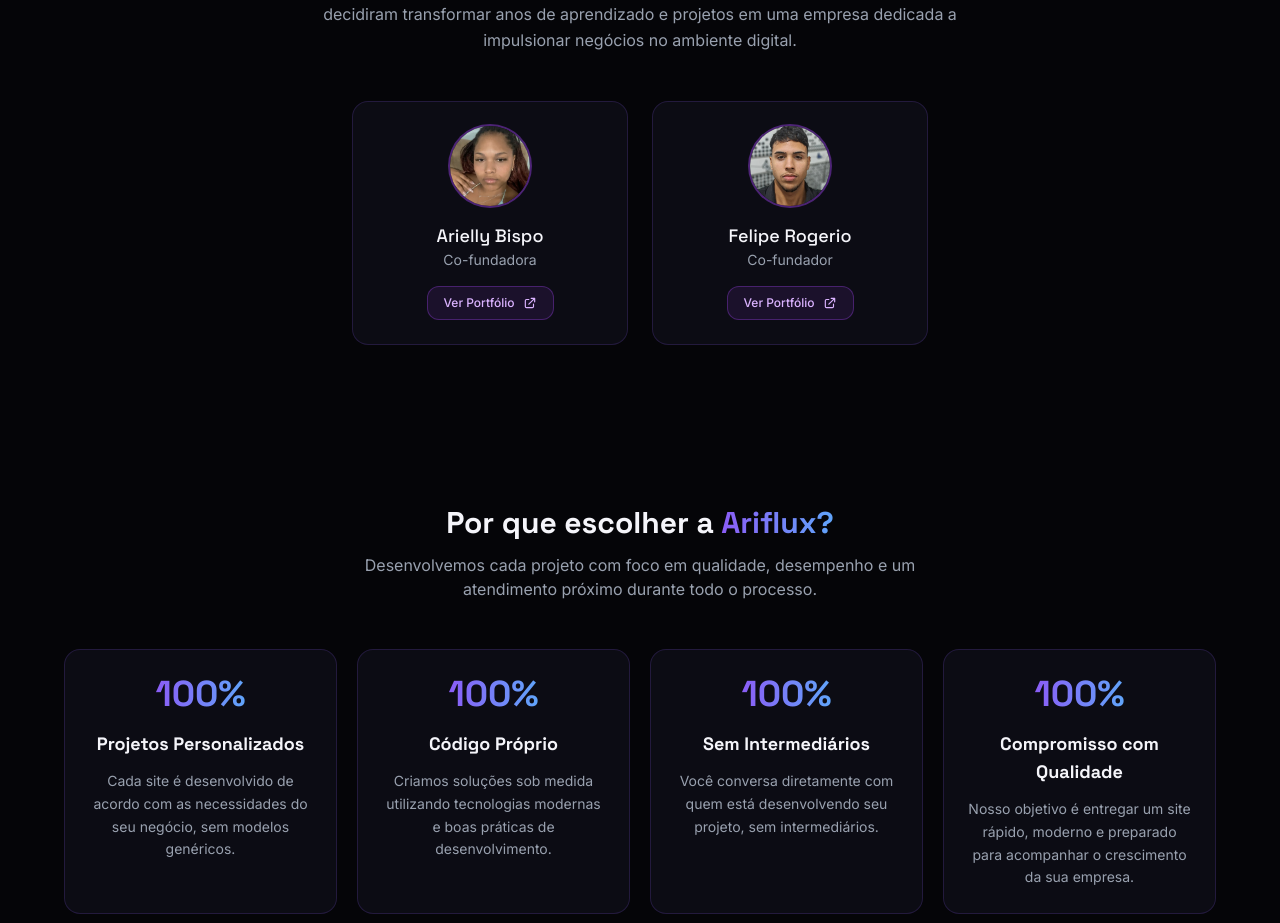
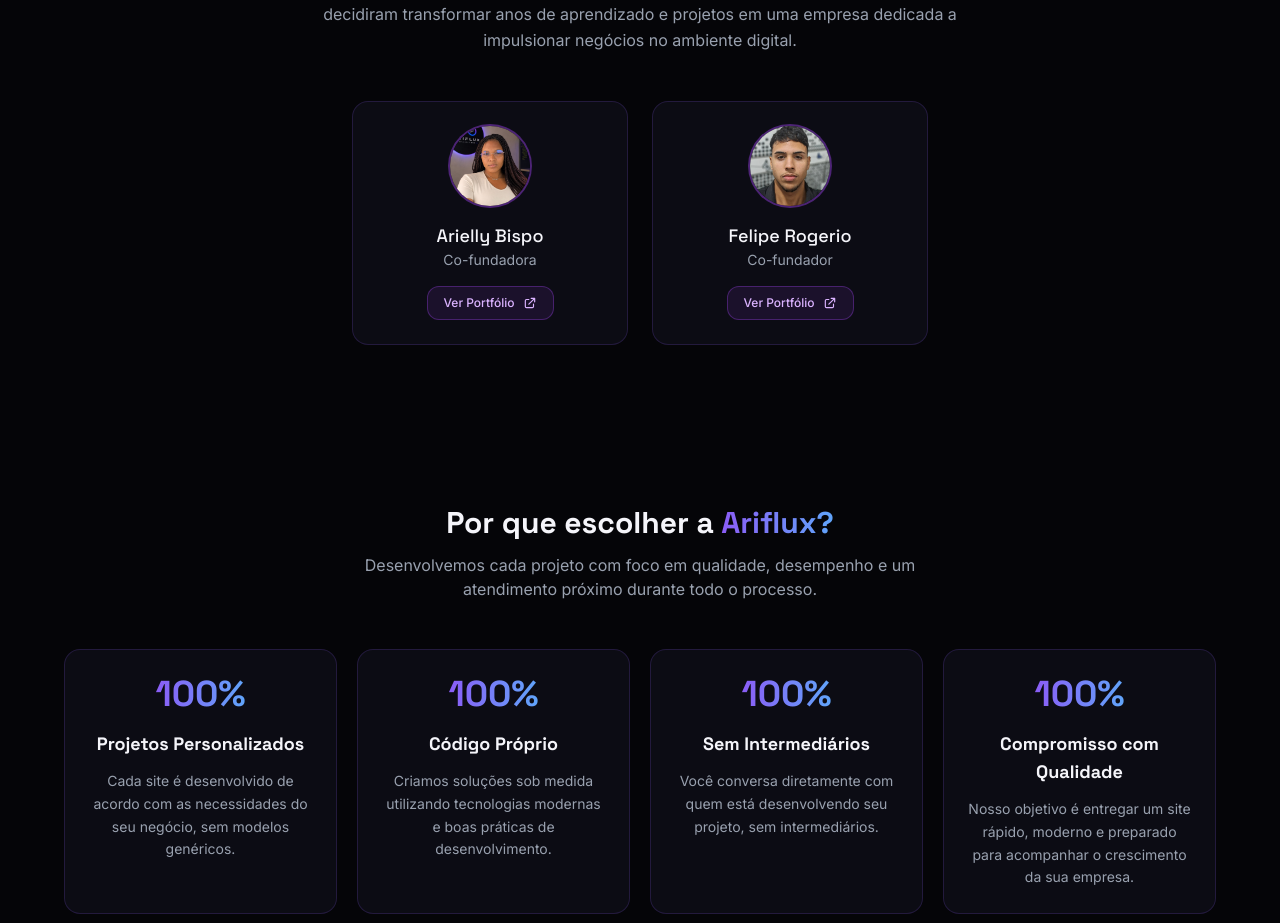
Before and after one commit to ariellybispo/Ariflux, a Next.js app: page / in a window 1280 px wide. Shown: the part 2610-3533 px from the top of the page. Built offline with nearby package versions, Linux system fonts and the light colour scheme.

Commit message:
ajustando imagem da Arielly

```diff
--- a/app/page.tsx
+++ b/app/page.tsx
@@ -369,7 +369,7 @@
               {
                 name: "Arielly Bispo",
                 role: "Co-fundadora",
-                photo: "/team-arielly.jpg",
+                photo: "/image.png",
                 portfolioUrl: "#",
               },
               {
```
Also changed, not shown: public/image.png (added).
